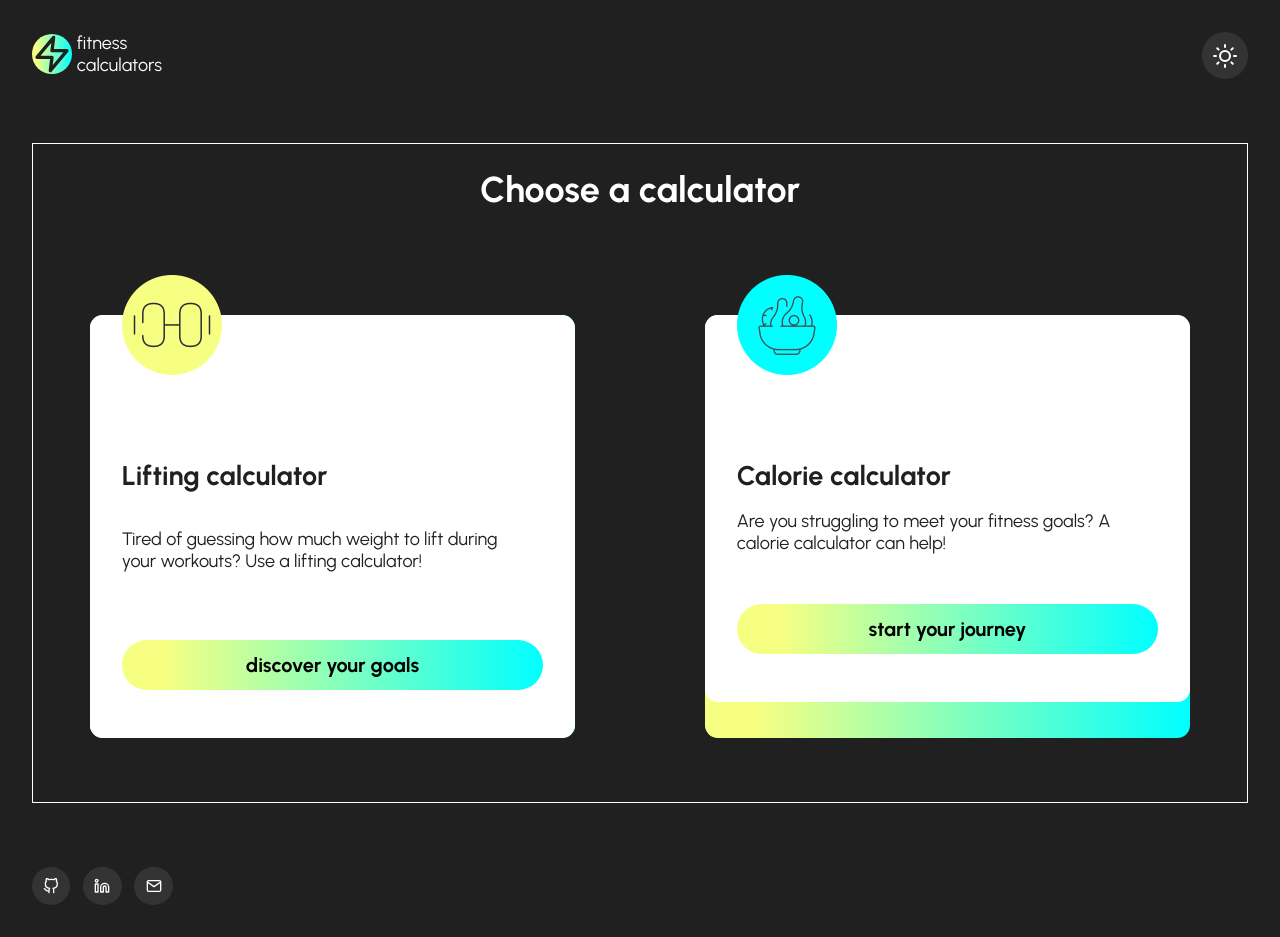
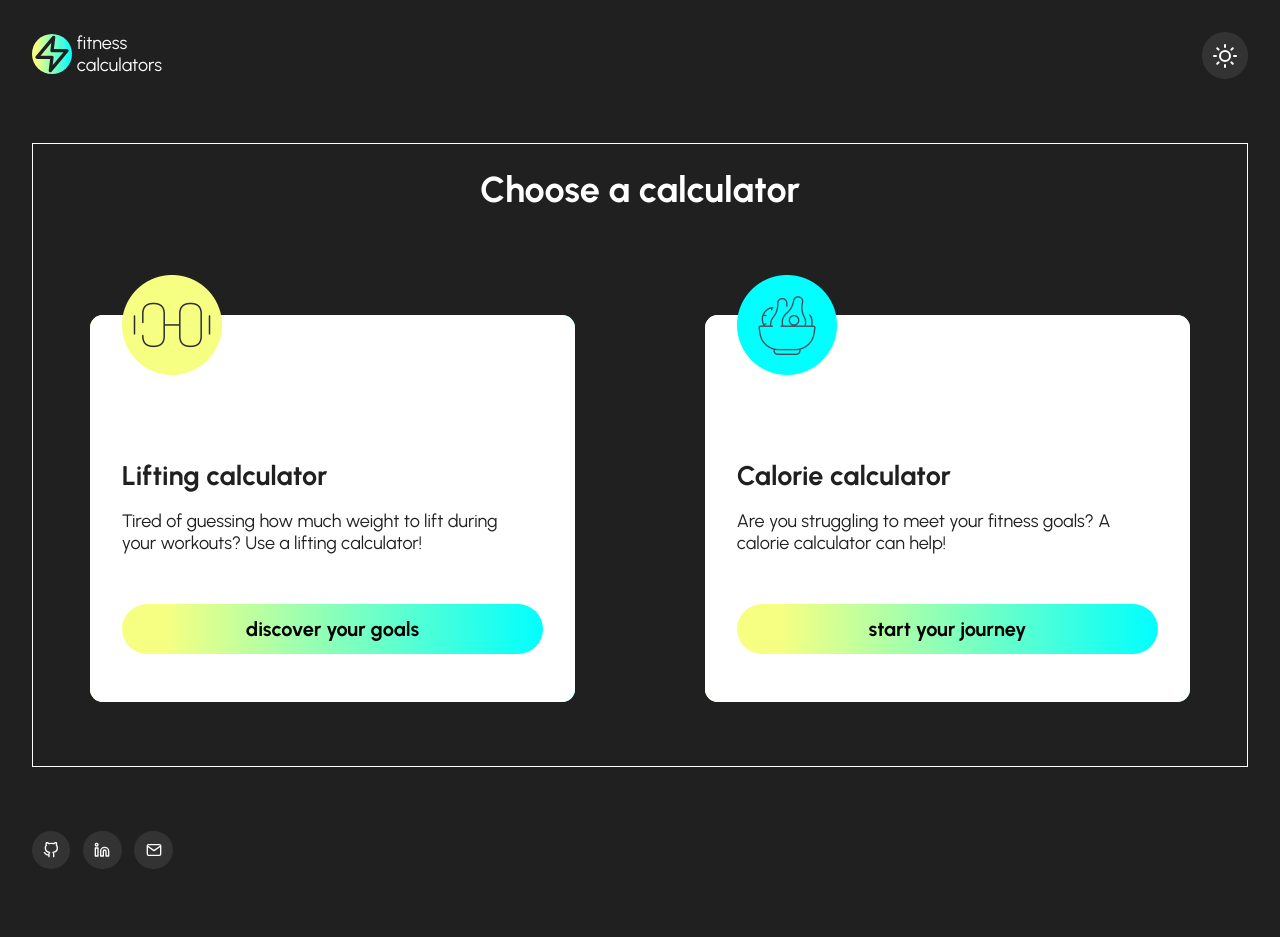
Before and after one commit to Melisa-Zorraindo/fitness-calculators, a React (Vite) app: page / in a window 1280 px wide. After the commit the page ends 901 px from the top, so only its background shows below. Built offline with nearby package versions, Linux system fonts and the light colour scheme.

Commit message:
Removes unnecessary comments

```diff
--- a/src/components/cards/LiftingCard.jsx
+++ b/src/components/cards/LiftingCard.jsx
@@ -10,18 +10,7 @@ export default function LiftingCard() {
         altText={"weights"}
         heading={"Lifting calculator"}
         text={
-          <>
-            <p>
-              Tired of guessing how much weight to lift during your workouts?
-              Use a lifting calculator!
-            </p>
-            {/*   <p>
-              Input your one-rep max and desired reps, and it generates the
-              perfect weight for your exercise. No guesswork, just efficient
-              workouts.
-            </p>
-            <p>Try it now and take your fitness game to the next level!</p> */}
-          </>
+          "Tired of guessing how much weight to lift during your workouts? Use a lifting calculator!"
         }
         buttonText={"discover your goals"}
       />
```
